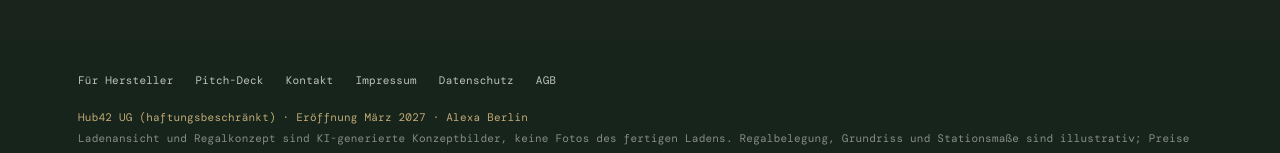
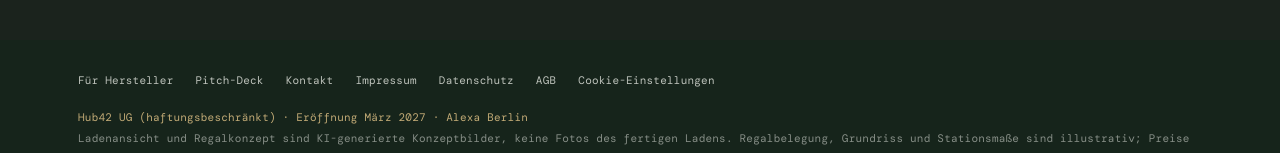
Before and after one commit to migueltisler-aos/hub42, a Next.js app: page / in a window 1280 px wide. Shown: the part 9002-9155 px from the top of the page. Built offline with nearby package versions, Linux system fonts and the light colour scheme; no server answers; a web font is replaced by a local one.

Commit message:
Cookie-Einstellungen im Footer der Startseite
Co-Authored-By: Claude Opus 5.5 (1M context) <noreply@anthropic.com>

```diff
--- a/app/(start)/page.tsx
+++ b/app/(start)/page.tsx
@@ -6,6 +6,7 @@
 import Link from "next/link";
 import Anteil from "@/components/neue-ui/Anteil";
 import Bewerbung from "@/components/neue-ui/Bewerbung";
+import { CookieEinstellungenButton } from "@/components/GoogleAnalytics";
 import Massband from "@/components/neue-ui/Massband";
 import Preistabelle from "@/components/neue-ui/Preistabelle";
 import Regalwand from "@/components/neue-ui/Regalwand";
@@ -345,6 +346,7 @@ export default async function StartPage() {
             <Link href="/impressum">Impressum</Link>
             <Link href="/datenschutz">Datenschutz</Link>
             <Link href="/agb">AGB</Link>
+            <CookieEinstellungenButton className="foot__btn" />
           </nav>
           <strong>Hub42 UG (haftungsbeschränkt) · Eröffnung März 2027 · Alexa Berlin</strong>
           <br />
--- a/app/(start)/regalwand.css
+++ b/app/(start)/regalwand.css
@@ -703,8 +703,9 @@
   }
   .foot strong { color: rgba(232,200,138,.82); font-weight: 400; }
   .foot__nav { display: flex; flex-wrap: wrap; gap: 8px 22px; margin-bottom: 16px; }
-  .foot__nav a { color: rgba(237,239,233,.78); text-decoration: none; }
-  .foot__nav a:hover { color: var(--bulb-lite); }
+  .foot__nav a, .foot__btn { color: rgba(237,239,233,.78); text-decoration: none; }
+  .foot__btn { background: none; border: 0; padding: 0; font: inherit; cursor: pointer; }
+  .foot__nav a:hover, .foot__btn:hover { color: var(--bulb-lite); }
 
   /* ── Breiten ───────────────────────────────────────────────── */
 
```
